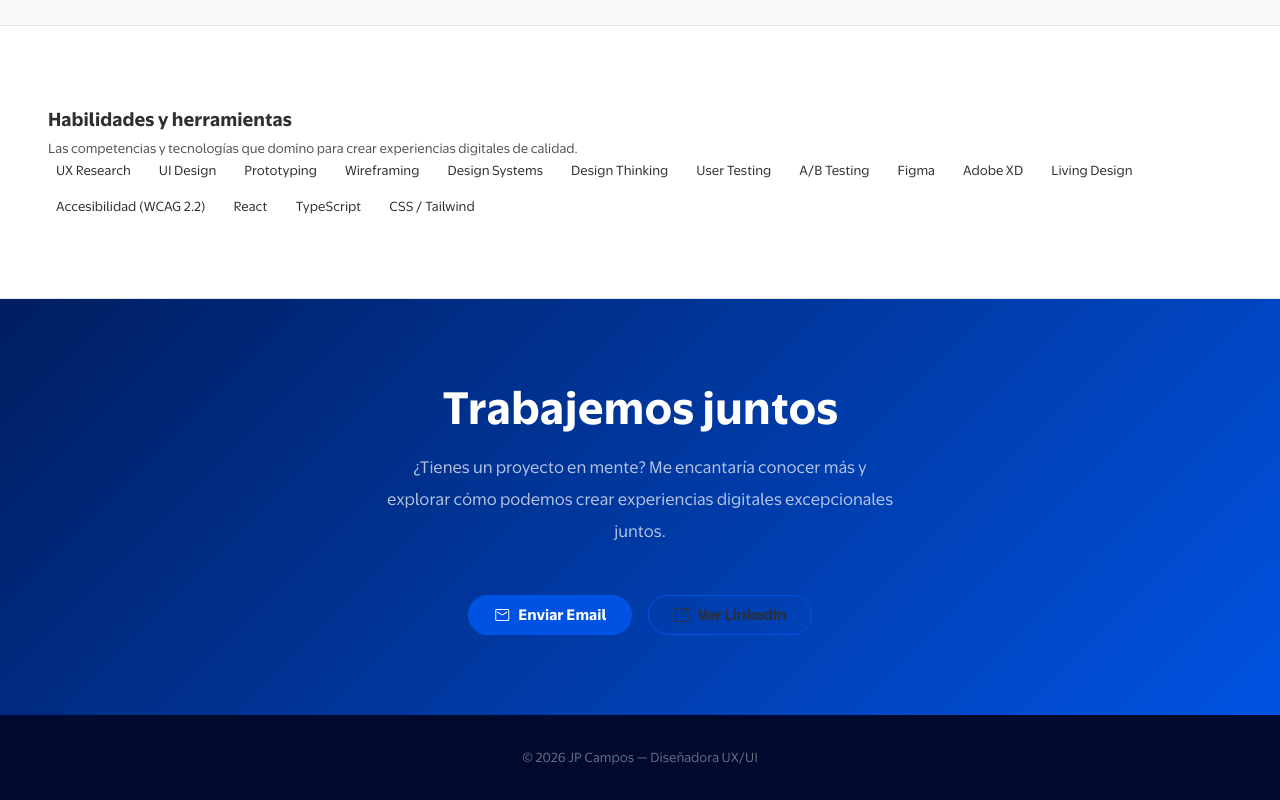
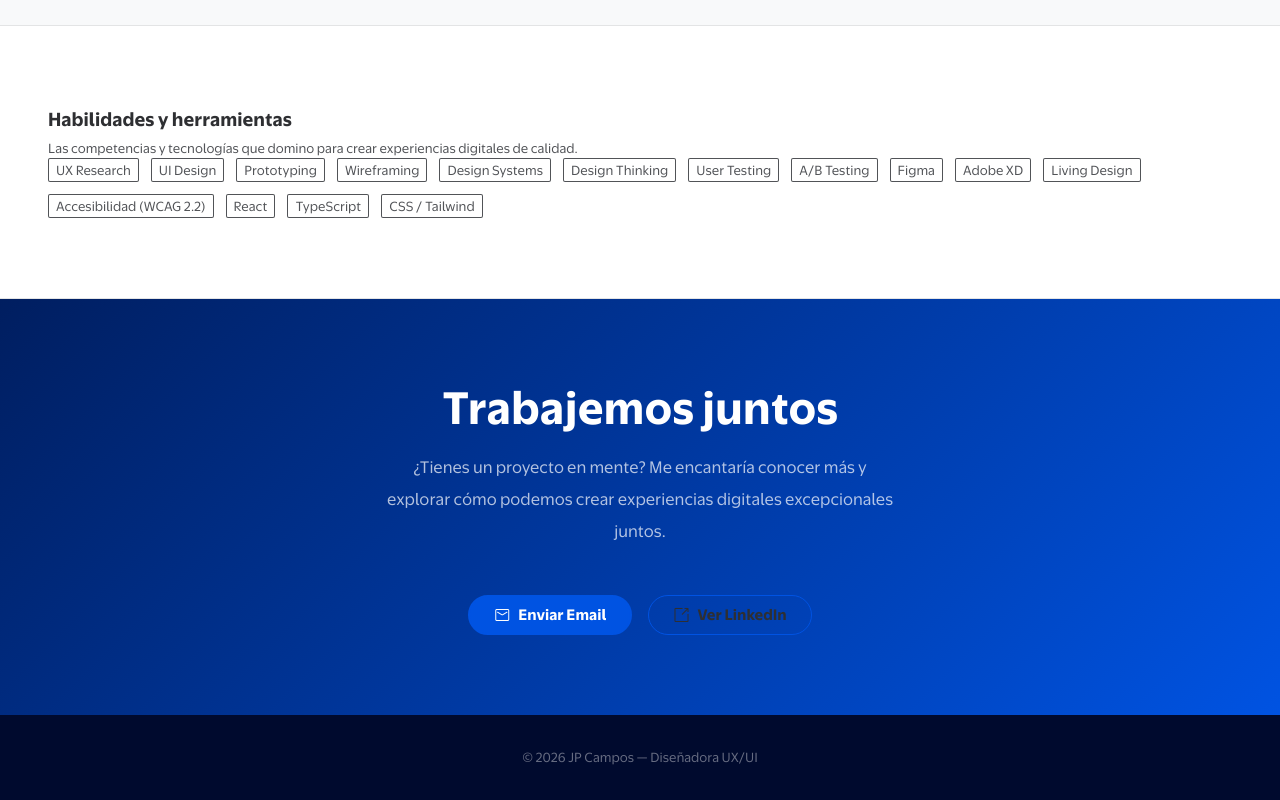
Before and after one commit to jp09campos/design-portfolio, a React (Vite) app: page / in a window 1280 px wide. Shown: the part 1983-2783 px from the top of the page. Built offline with nearby package versions, Linux system fonts and the light colour scheme.

Commit message:
fix: replace Tag color neutral with gray (neutral not valid for Tag)

```diff
--- a/src/pages/PortfolioPage.tsx
+++ b/src/pages/PortfolioPage.tsx
@@ -460,7 +460,7 @@ export default function PortfolioPage() {
           />
           <div style={{ display: 'flex', flexWrap: 'wrap', gap: 12 }}>
             {SKILLS.map((skill) => (
-              <Tag key={skill} color="neutral" variant="secondary">
+              <Tag key={skill} color="gray" variant="secondary">
                 {skill}
               </Tag>
             ))}
```
